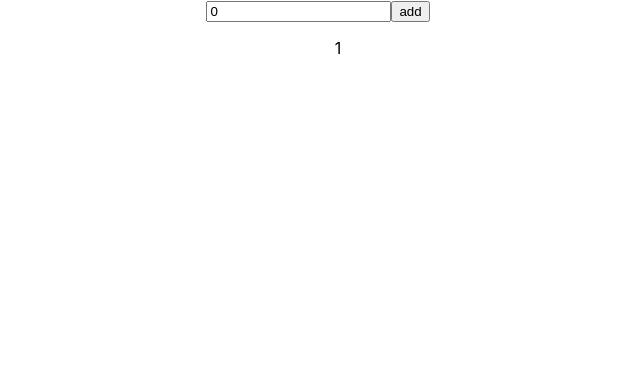
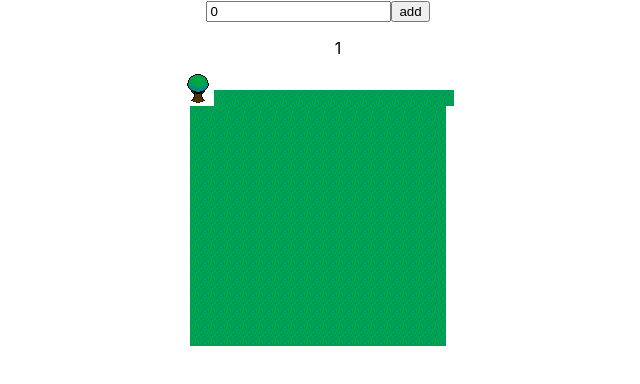
Before and after one commit to diegocl02/mesa-do-meio, a React (Create React App) app: page / in a window 1280 px wide. Shown: the top 384 px of the page, without its empty margins (322-962 px from the left). Built offline with nearby package versions, Linux system fonts and the light colour scheme.

Commit message:
Created board component

```diff
--- a/src/App.css
+++ b/src/App.css
@@ -5,6 +5,10 @@
 .App-logo {
   height: 40vmin;
   pointer-events: none;
+}
+
+.board-row {
+  line-height: 0;
 }
 
 @media (prefers-reduced-motion: no-preference) {
--- a/src/App.js
+++ b/src/App.js
@@ -1,11 +1,13 @@
 import React from 'react';
 import './App.css';
 import Test from './test'
+import {Board} from './board'
 
 function App() {
   return (
     <div className="App">
       <Test></Test>
+      <Board></Board>
     </div>
   );
 }
--- /dev/null
+++ b/src/board/index.js
@@ -0,0 +1,33 @@
+import React from 'react'
+import * as Sprites from '../sprites'
+import '../App.css';
+
+export class Board extends React.Component {
+    static defaultProps = {
+        width: 16,
+        height: 16,
+        objects: [{
+            sprit: Sprites.Tree,
+            x: 0,
+            y: 0
+        }]
+    }
+    render() {
+        return <div>
+            {
+                Array.from(Array(this.props.height))
+                    .map((y, yIndex) => {
+                        return <div className={"board-row"}>
+                            {Array.from(Array(this.props.width))
+                                .map((x, xIndex) => {
+                                    const obj = this.props.objects.filter(obj => obj.x == xIndex && obj.y == yIndex)[0]
+                                    const Sprit = obj ? obj.sprit : Sprites.Grass
+
+                                    return <span><Sprit></Sprit></span>
+                                })}
+                        </div>
+                    })
+            }
+        </div>
+    }
+}
--- /dev/null
+++ b/src/sprites/index.js
@@ -0,0 +1,11 @@
+import React from 'react'
+import spr_grass from './img/spr_grass.png'
+import spr_tree from './img/spr_tree.png'
+
+export const Grass = () => {
+    return <img src={spr_grass}></img>
+}
+
+export const Tree = () => {
+    return <img src={spr_tree}></img>
+}
```
Also changed, not shown: src/sprites/img/spr_grass.png (added), src/sprites/img/spr_tree.png (added).
